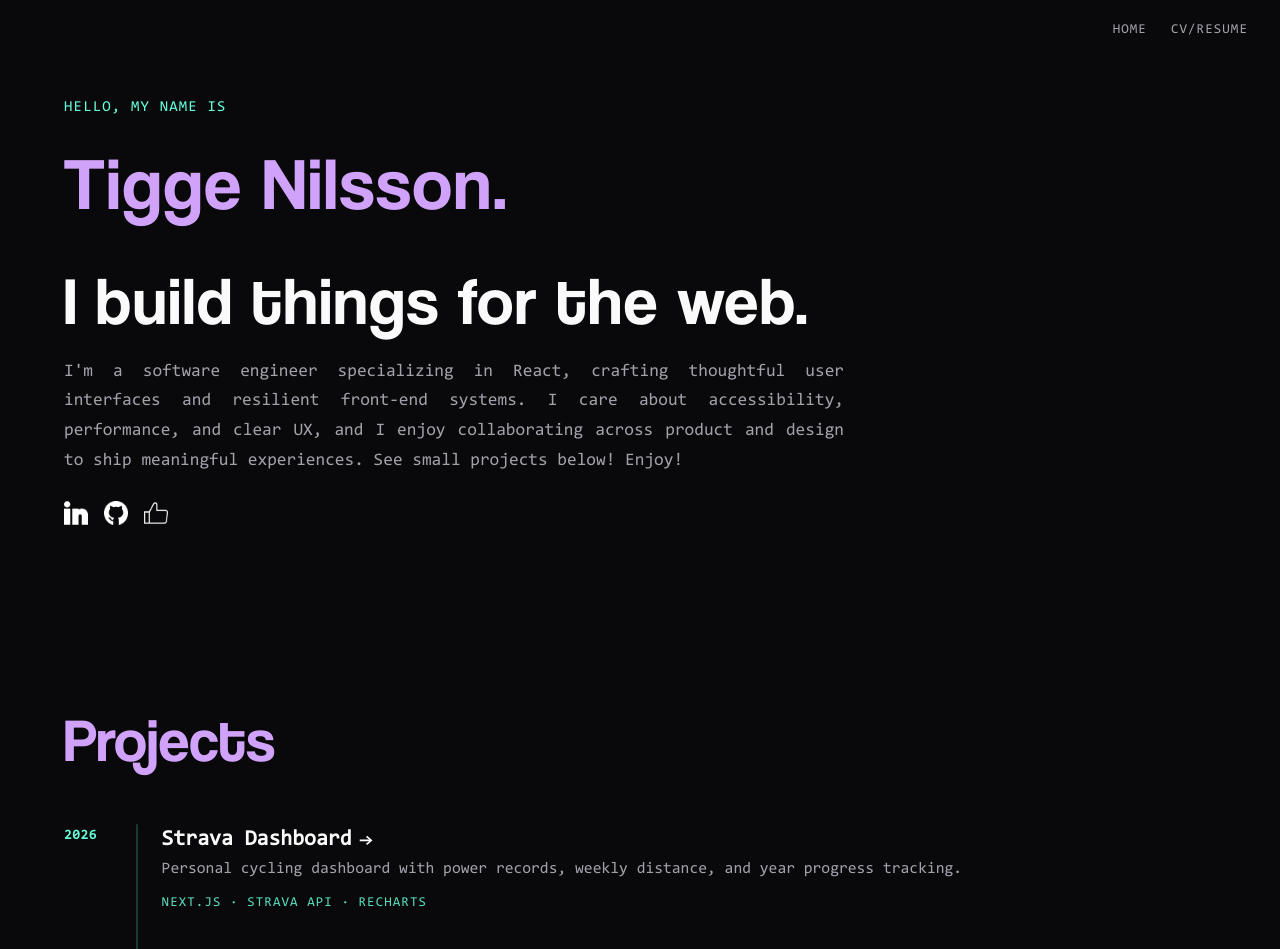
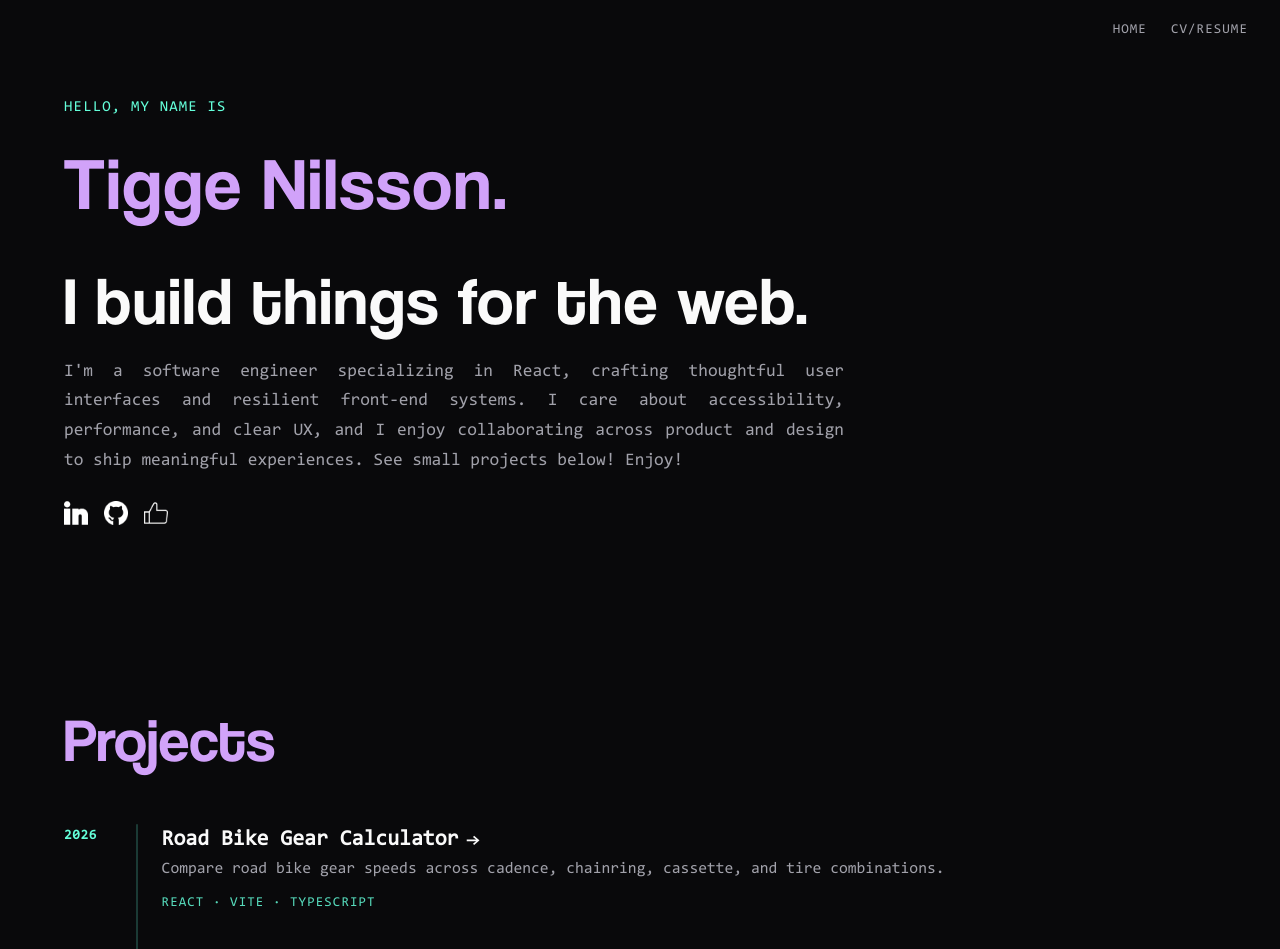
Before and after one commit to taaage/portfolio-client, a React (Vite) app: page / in a window 1280 px wide. Shown: the top 949 px of the page. Built offline with nearby package versions, Linux system fonts and the light colour scheme; no server answers.

Commit message:
feat: add Gear Calculator component and update routing

```diff
--- a/src/App.tsx
+++ b/src/App.tsx
@@ -1,6 +1,7 @@
 import { BrowserRouter, Link, Route, Routes } from "react-router-dom";
 import Books from "./components/Books/Books";
 import ComingSoon from "./components/ComingSoon/ComingSoon";
+import GearCalculator from "./components/GearCalculator/GearCalculator";
 import Hero from "./components/Hero/Hero";
 import Resume from "./components/Resume/Resume";
 import Strava from "./components/Strava/Strava";
@@ -58,6 +59,7 @@ const App = () => {
             )
           }
         />
+        <Route path="/gear-calculator" element={<GearCalculator />} />
         <Route path="/strava-dashboard" element={<StravaDashboard />} />
       </Routes>
     </BrowserRouter>
--- /dev/null
+++ b/src/components/GearCalculator/GearCalculator.css
@@ -0,0 +1,5 @@
+.gear-calculator-frame {
+  width: 100%;
+  height: calc(100vh - 60px);
+  border: none;
+}
--- /dev/null
+++ b/src/components/GearCalculator/GearCalculator.tsx
@@ -0,0 +1,15 @@
+import "./GearCalculator.css";
+
+const GEAR_CALCULATOR_URL =
+  import.meta.env.VITE_GEAR_CALCULATOR_URL ??
+  "https://gears.tiggenilsson.se/";
+
+export default function GearCalculator() {
+  return (
+    <iframe
+      className="gear-calculator-frame"
+      src={GEAR_CALCULATOR_URL}
+      title="Road Bike Gear Calculator"
+    />
+  );
+}
--- a/src/components/Work/Work.tsx
+++ b/src/components/Work/Work.tsx
@@ -13,6 +13,14 @@ type WorkItem = {
 
 const Work = () => {
   const workItems: WorkItem[] = [
+    {
+      title: "Road Bike Gear Calculator",
+      description:
+        "Compare road bike gear speeds across cadence, chainring, cassette, and tire combinations.",
+      stack: "React · Vite · TypeScript",
+      to: "/gear-calculator",
+      year: "2026",
+    },
     {
       title: "Strava Dashboard",
       description:
```
Also changed, not shown: 2 other files (tests, documents, lock files or other folders).
